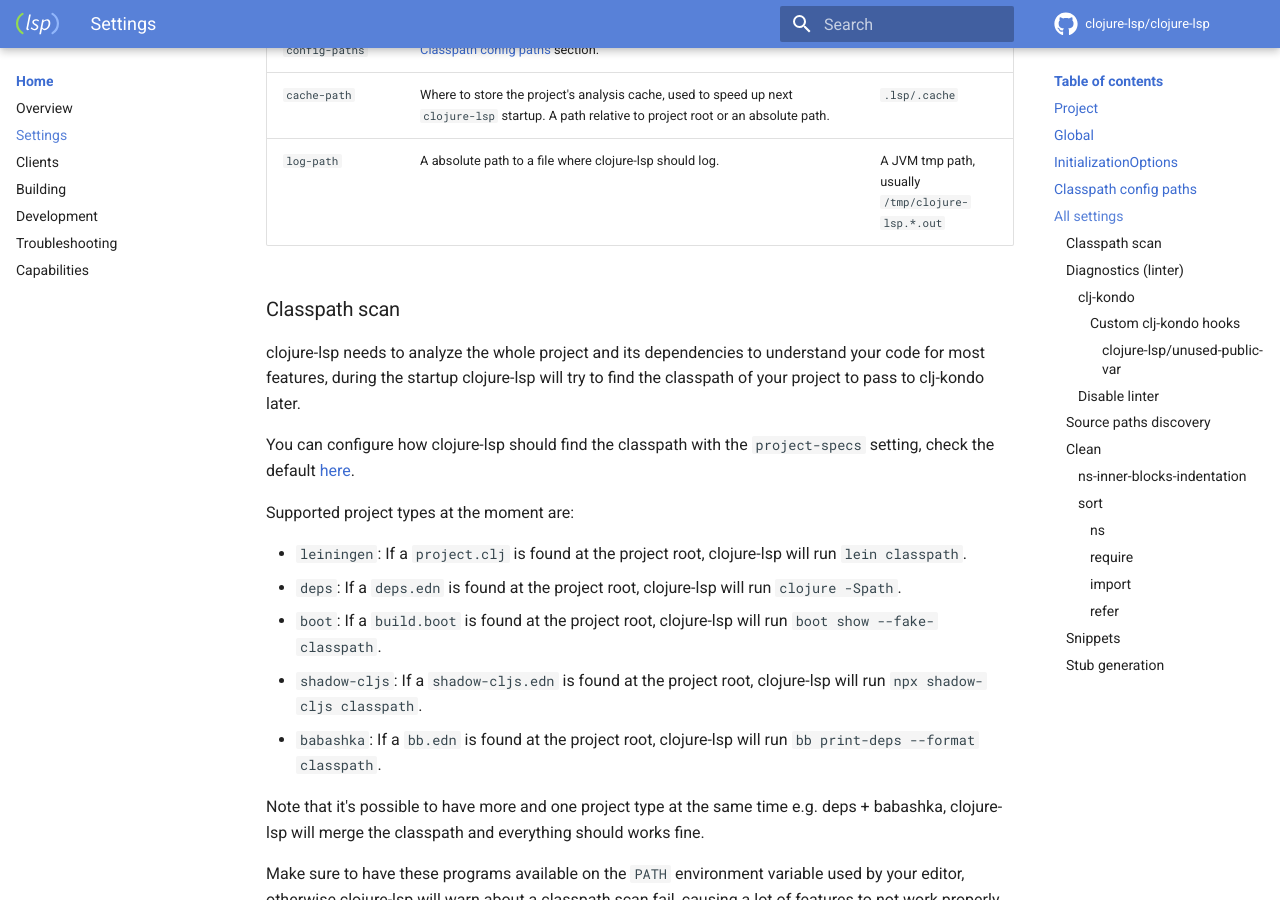
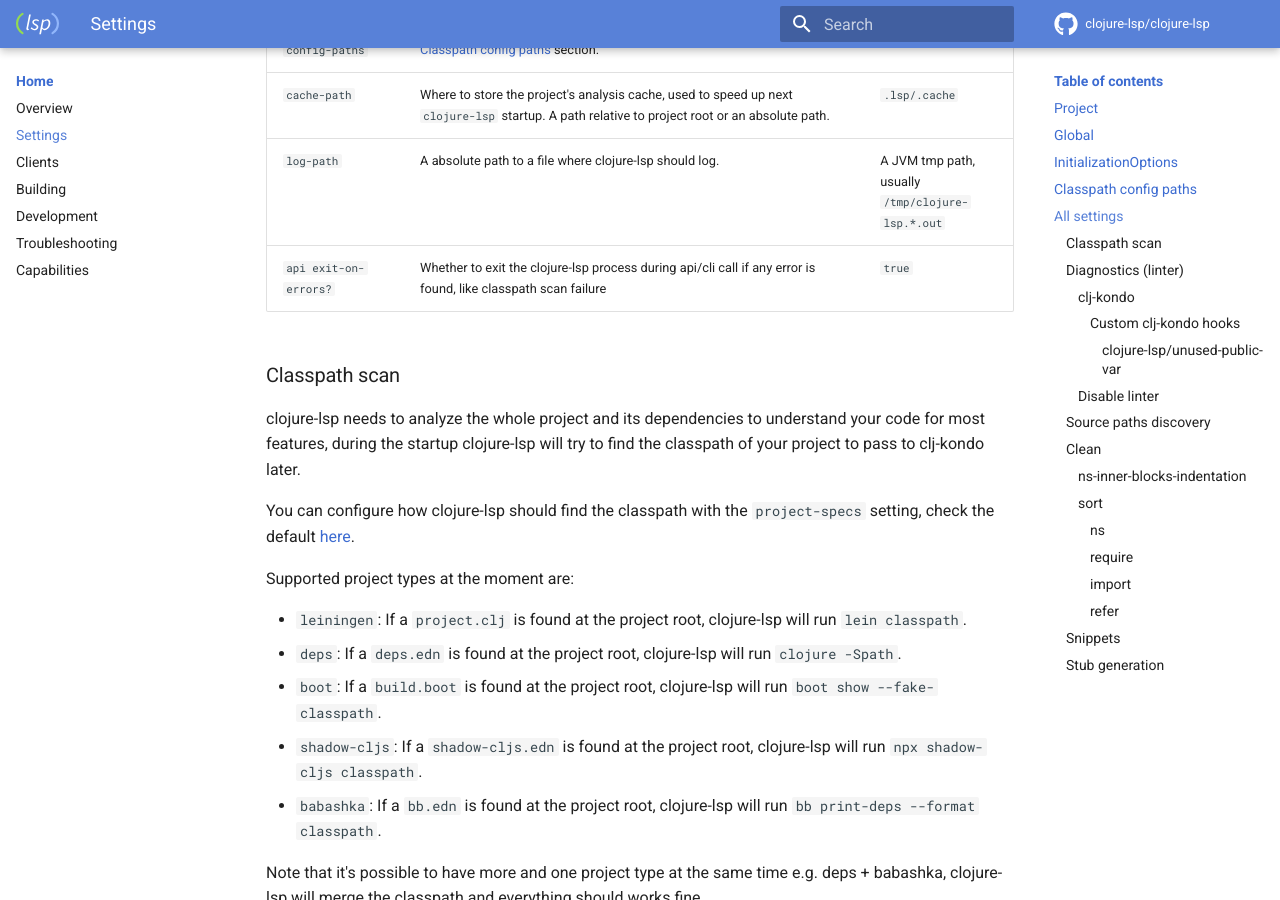
Before and after one commit to clojure-lsp/clojure-lsp, an MkDocs documentation site: the page built from docs/settings.md, in a window 1280 px wide and 900 px high, scrolled down 3766 px. Built offline with MkDocs 1.6.1 and Material for MkDocs 9.7.7, drawn with Linux system fonts in a browser that asks for light colours; comment, search, counter and statistics services are not loaded.

Commit message:
Add flag to exit classpath if errors

```diff
--- a/docs/settings.md
+++ b/docs/settings.md
@@ -93,6 +93,7 @@ You can find all settings and its default values [here](https://github.com/cloju
 | `classpath-config-paths`                | List of extra configurations to load from classpath, for more info, check [Classpath config paths](#classpath-config-paths) section.                                                                                                                                                                                                                                                                                 | `[]`                                             |
 | `cache-path`                            | Where to store the project's analysis cache, used to speed up next `clojure-lsp` startup. A path relative to project root or an absolute path.                                                                                                                                                                                                                                                                       | `.lsp/.cache`                                    |
 | `log-path`                              | A absolute path to a file where clojure-lsp should log.                                                                                                                                                                                                                                                                                                                                                              | A JVM tmp path, usually `/tmp/clojure-lsp.*.out` |
+| `api exit-on-errors?`                   | Whether to exit the clojure-lsp process during api/cli call if any error is found, like classpath scan failure                                                                                                                                                                                                                                                                                                       | `true`                                           |
 
 ### Classpath scan
 
```
Also changed, not shown: CHANGELOG.md (+1 -1 lines), 2 other files.
